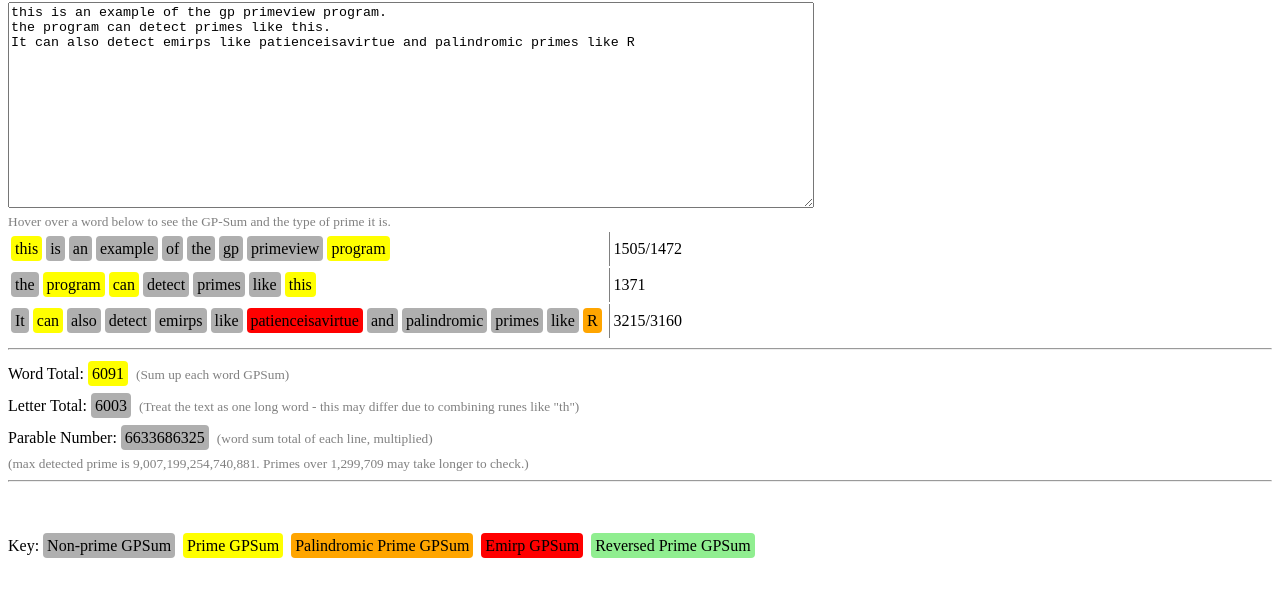
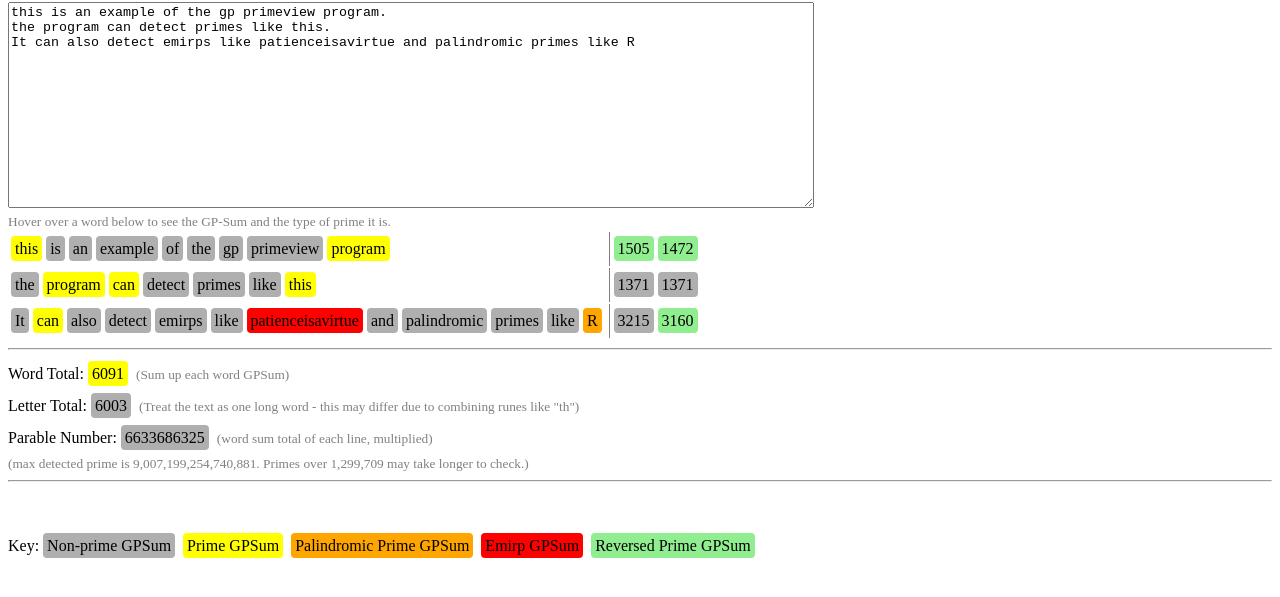
Before and after one commit to cicada-solvers/GPPrimeView, a plain HTML site: page index.html in a window 1280 px wide. Shown: the part 57-654 px from the top of the page. Drawn offline with Linux system fonts and the light colour scheme.

Commit message:
colorize/title the line sums

```diff
--- a/app.css
+++ b/app.css
@@ -36,7 +36,7 @@ pre {
 .text-muted{
     color: gray;
 }
-.line-stats{
+.sep-left{
     border-left: 1px solid gray;
     padding-left: 0.25em;
 }
--- a/app.js
+++ b/app.js
@@ -40,9 +40,11 @@ function tick(){
 	for(let line of lines){
 		let row = document.createElement('tr');
 		let wordselem = document.createElement('td');
-		let linestatselem = document.createElement('td');
+		let linestatscell = document.createElement('td');
+		let linestat1 = document.createElement('span');
+		let linestat2 = document.createElement('span');
 		wordselem.setAttribute('class','line-words');
-		linestatselem.setAttribute('class','line-stats');
+		linestatscell.setAttribute('class','line-stats sep-left');
 		let words = getwords(line);
 		let linetotall = gpsum(line);
 		let linetotal = 0;
@@ -55,10 +57,12 @@ function tick(){
 			wordselem.appendChild(span);
 		}
 		parable_linesums.push(linetotal);
-		if(linetotall!==linetotal) linetotal+='/'+linetotall;
-		linestatselem.innerText=linetotal;
+		setElemFromPrime(linestat1,linetotal);
+		setElemFromPrime(linestat2,linetotall);
+		linestatscell.appendChild(linestat1);
+		linestatscell.appendChild(linestat2);
 		row.appendChild(wordselem);
-		row.appendChild(linestatselem);
+		row.appendChild(linestatscell);
 		outelem.appendChild(row);
 	}
 
@@ -68,19 +72,19 @@ function tick(){
 	setTimeout(tick,250);
 }
 
-function setElemFromPrime(elem,number,overrideText=null,beforeTitle=null,afterTitle=null){
+function setElemFromPrime(elem,number,overrideText=null,beforeTitle=null,afterTitle=null,addClasses=''){
 	//console.log('setElemFromPrime',elem,number,overrideText,beforeTitle);
 	let primetype = getprimetype(number);
 	let classes='word '+primetype;
 	let title = primetype;
 	if(beforeTitle!==null) title=beforeTitle+"\r\n"+title;
 	if(afterTitle!=null) title+="\r\n"+afterTitle;
-	this.setElemDetails(elem,overrideText??number,classes,title);
+	this.setElemDetails(elem,overrideText??number,classes,title,addClasses);
 }
 
-function setElemDetails(elem,text,classes,title){
+function setElemDetails(elem,text,classes,title,addClasses=''){
 	//console.log('setElemDetails',elem,text,classes,title);
-	elem.setAttribute('class',classes);
+	elem.setAttribute('class',classes+' '+addClasses);
 	elem.setAttribute('title',title);
 	elem.innerText = text;
 }
```
